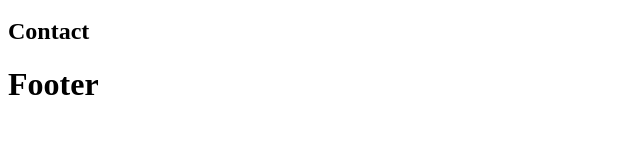
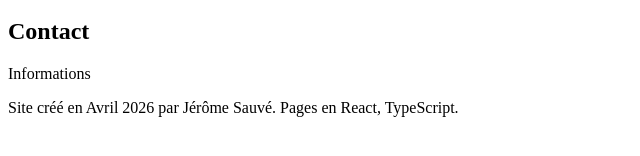
Before and after one commit to JeromeSoV/portfolio-React, a React (Vite) app in the folder my-react-app/: page /contact in a window 1280 px wide. Shown: the part 404-560 px from the top of the page, without its empty margins (0-640 px from the left). Built offline with nearby package versions, Linux system fonts and the light colour scheme.

Commit message:
structure footer, ajout classes

```diff
--- a/my-react-app/src/components/general/Footer.tsx
+++ b/my-react-app/src/components/general/Footer.tsx
@@ -1,7 +1,13 @@
 const Footer = () => {
 
     return (
-        <h1>Footer</h1>
+        <footer className="appFooter">
+            <section className="footerSection">Informations
+                <p className="footerP">Site créé en Avril 2026 par Jérôme Sauvé.
+                    Pages en React, TypeScript.
+                </p>
+            </section>
+        </footer>
     );
 }
 
--- a/my-react-app/src/components/general/Header.tsx
+++ b/my-react-app/src/components/general/Header.tsx
@@ -5,17 +5,17 @@ const Header = () => {
     return (
         <header className="appHeader">
             <div className="headerTop">
-                <h1>Jérôme Sauvé</h1>
+                <h1 className="title headerTitle">Jérôme Sauvé</h1>
                 <Link to="/">
-                    <img src="../../assets/react.svg" alt="Logo personnel"></img>
+                    <img src="../../assets/react.svg" alt="Logo personnel" className="logo headerLogo"></img>
                 </Link>
             </div>
             <nav className="headerNavigation">
-                <Link to="/">Accueil</Link>
-                <Link to="/about">Informations</Link>
-                <Link to="/projets">Projets</Link>
-                <Link to="/contact">Contact</Link>
-                <Link to="/docs/Jerome_Sauve.pdf" target="_blank">Télecharger CV</Link>
+                <Link to="/" className="navLink">Accueil</Link>
+                <Link to="/about" className="navLink">Informations</Link>
+                <Link to="/projets" className="navLink">Projets</Link>
+                <Link to="/contact" className="navLink">Contact</Link>
+                <Link to="/docs/Jerome_Sauve.pdf" target="_blank" className="navLink">Télecharger CV</Link>
             </nav>
         </header>
     );
```
